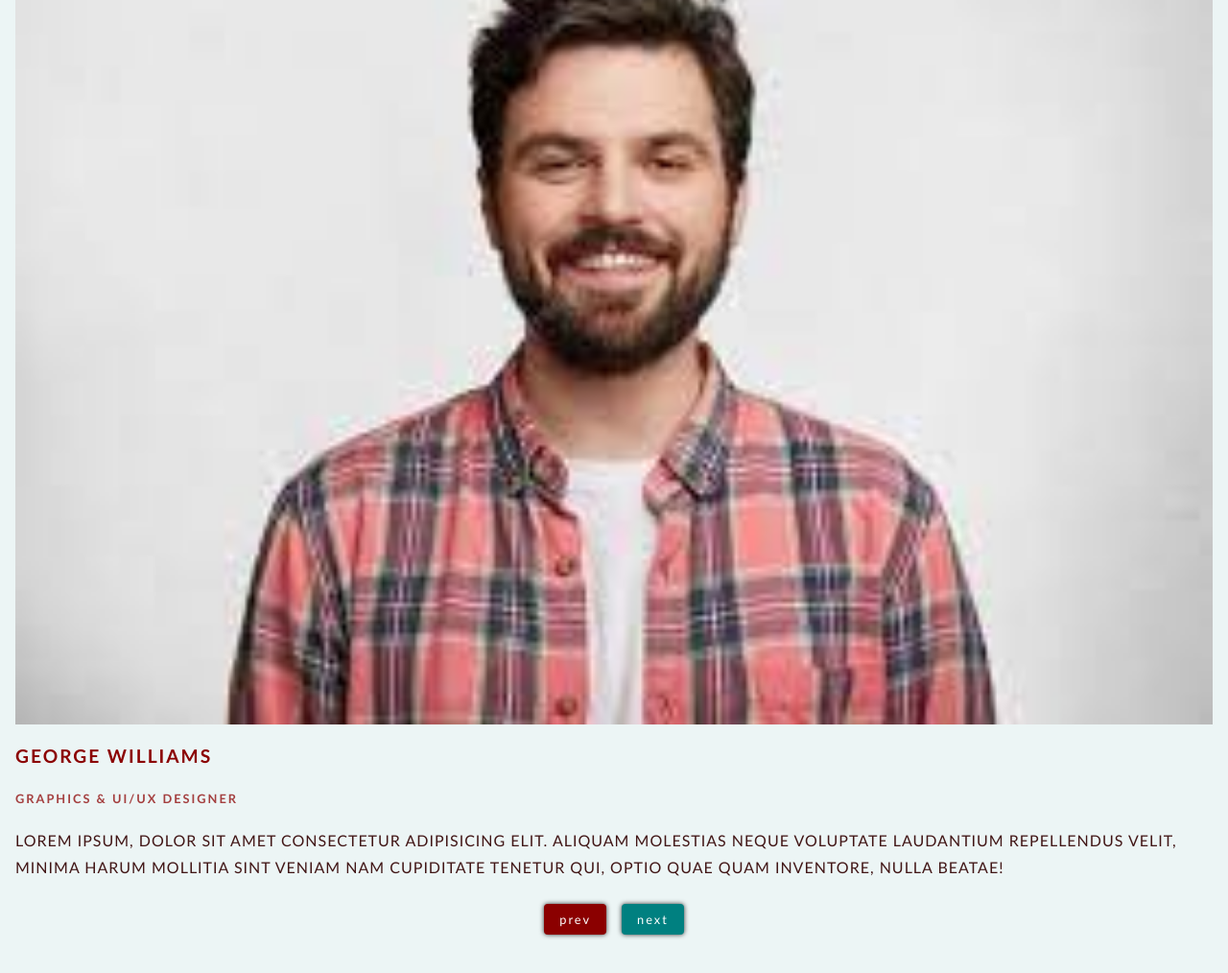
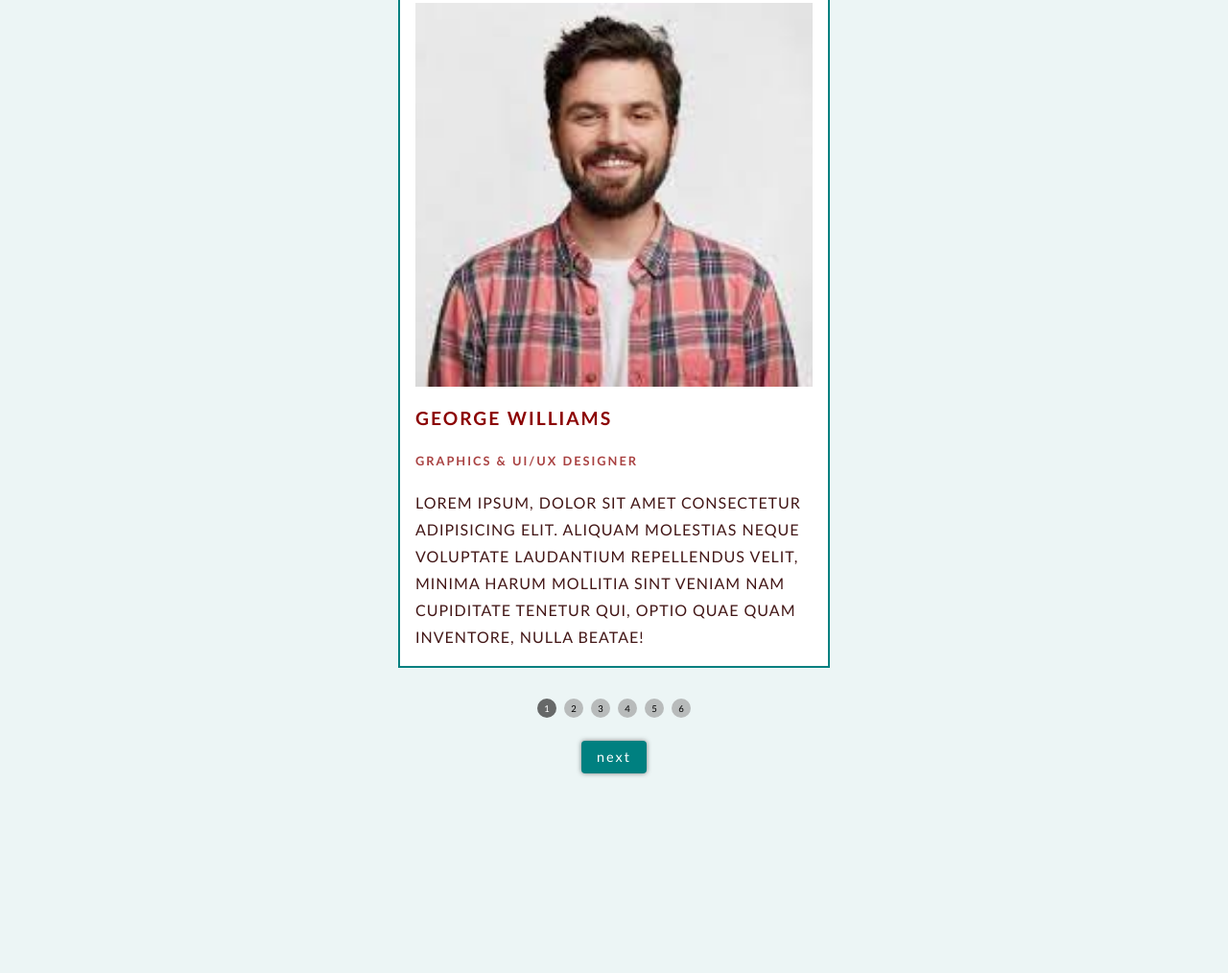
Before and after one commit to daisy28/Jtp, a website: page projects/slideshow/index.html in a window 1280 px wide. Shown: the part 199-1213 px from the top of the page at 96% size. After the commit the page ends 1045 px from the top, so only its background shows below. Drawn offline with Linux system fonts and the light colour scheme.

Commit message:
Feat: Completed the slideshow

```diff
--- a/projects/slideshow/index.html
+++ b/projects/slideshow/index.html
@@ -14,6 +14,8 @@
                <div class="slides_container">
 
                </div>
+               <div class="slide_number">
+               </div>
                <div class="btn_div">
                     <button class="prev_btn">prev</button>
                     <button class="next_btn">next</button>
--- a/projects/slideshow/script.d.ts
+++ b/projects/slideshow/script.d.ts
@@ -5,5 +5,8 @@ declare const usersData: {
     testimonial: string;
 }[];
 declare const slideContainer: HTMLElement;
+declare const slideNumber: HTMLElement;
+declare const slideShowButtons: NodeListOf<Element>;
 declare let slideCounter: number;
 declare const showSlides: () => void;
+declare const numberList: NodeListOf<Element>;
--- a/projects/slideshow/script.js
+++ b/projects/slideshow/script.js
@@ -30,8 +30,16 @@ const usersData = [
         occupation: "UI/UX Designer",
         testimonial: "Lorem ipsum, dolor sit amet consectetur adipisicing elit. Aliquam molestias neque voluptate laudantium repellendus velit, minima harum mollitia sint veniam nam cupiditate tenetur qui, optio quae quam inventore, nulla beatae!",
     },
+    {
+        img: "../assets/woman1.jpg",
+        name: "Jordan Clay",
+        occupation: "Software Developer",
+        testimonial: "Lorem ipsum, dolor sit amet consectetur adipisicing elit. Aliquam molestias neque voluptate laudantium repellendus velit, minima harum mollitia sint veniam nam cupiditate tenetur qui, optio quae quam inventore, nulla beatae!",
+    },
 ];
 const slideContainer = document.querySelector(".slides_container");
+const slideNumber = document.querySelector(".slide_number");
+const slideShowButtons = document.querySelectorAll(".btn_div button");
 let slideCounter = 0;
 const showSlides = () => {
     let html = `<div class="slides">
@@ -42,4 +50,41 @@ const showSlides = () => {
 </div>`;
     slideContainer.innerHTML = html;
 };
+usersData.map((data, index) => {
+    slideNumber.innerHTML += `<div class="number">${index + 1}</div>`;
+});
+const numberList = slideNumber.querySelectorAll(".number");
+numberList[slideCounter].classList.add("active_number");
 window.addEventListener("DOMContentLoaded", showSlides);
+slideShowButtons.forEach(btn => {
+    btn.addEventListener("click", () => {
+        if (btn.classList.contains("next_btn")) {
+            slideCounter === usersData.length - 1 ? slideCounter = 0 : slideCounter++;
+            numberList.forEach(num => {
+                num.classList.remove("active_number");
+            });
+            numberList[slideCounter].classList.add("active_number");
+            showSlides();
+        }
+        else {
+            slideCounter === 0 ? slideCounter = usersData.length - 1 : slideCounter--;
+            numberList.forEach(num => {
+                num.classList.remove("active_number");
+            });
+            numberList[slideCounter].classList.add("active_number");
+            showSlides();
+        }
+        if (slideCounter > 0) {
+            slideShowButtons[0].classList.add("show_prev_btn");
+        }
+        else {
+            slideShowButtons[0].classList.remove("show_prev_btn");
+        }
+        if (slideCounter === usersData.length - 1) {
+            slideShowButtons[1].classList.add("hide_next_btn");
+        }
+        else {
+            slideShowButtons[1].classList.remove("hide_next_btn");
+        }
+    });
+});
--- a/projects/slideshow/style.css
+++ b/projects/slideshow/style.css
@@ -23,12 +23,29 @@ body {
      text-transform: capitalize;
      letter-spacing: 3px;
      line-height: 28px;
+     margin: 2rem auto;
+     max-width: 330px;
+}
+
+.slides_container {
      margin-bottom: 2rem;
+}
+
+.slides {
+     padding: 1rem;
+     border: 2px solid teal;
+     transition: all 1s ease-in-out;
+     max-width: 450px;
+     margin: auto;
+     background-color: #fff;
 }
 
 .slides img {
      width: 100%;
+     height: 400px;
+     object-fit: cover;
      margin-bottom: 1rem;
+     transition: all 1s ease-in-out;
 }
 
 .slides h2 {
@@ -38,6 +55,7 @@ body {
      color: darkred;
      text-transform: uppercase;
      margin-bottom: 1rem;
+     transition: all 1s ease-in-out;
 }
 
 .slides h4 {
@@ -47,6 +65,7 @@ body {
      color: rgba(139, 0, 0, 0.746);
      text-transform: uppercase;
      margin-bottom: 1rem;
+     transition: all 1s ease-in-out;
 }
 
 .slides p {
@@ -55,6 +74,33 @@ body {
      letter-spacing: 1px;
      color: rgba(52, 5, 5, 0.932);
      text-transform: uppercase;
+}
+
+.slide_number {
+     display: flex;
+     justify-content: center;
+     align-items: center;
+     gap: .5rem;
+     width: 50%;
+     margin: auto;
+     transition: all 1s ease-in-out;
+}
+
+.number {
+     background-color: #8e8b8b8b;
+     padding: .5rem;
+     display: flex;
+     justify-content: center;
+     align-items: center;
+     border-radius: 50%;
+     width: 20px;
+     height: 20px;
+     font-size: .6rem;
+}
+
+.active_number {
+     background-color: #333333b9;
+     color: #fff;
 }
 
 .btn_div {
@@ -66,13 +112,14 @@ body {
 }
 
 .btn_div button {
-     padding: .5rem 1rem;
-     font-size: .8rem;
+     padding: .2rem 1rem;
+     font-size: .9rem;
+     line-height: 28px;
      letter-spacing: 2px;
      color: white;
      border: none;
      border-radius: 4px;
-     box-shadow: 0px 0px 5px #333;
+     box-shadow: 0px 0px 5px #3333339c;
      cursor: pointer;
 }
 
@@ -82,4 +129,13 @@ body {
 
 .prev_btn {
      background-color: darkred;
+     display: none;
 }
+
+.hide_next_btn {
+     display: none;
+}
+
+.show_prev_btn {
+     display: block;
+}
```
Also changed, not shown: projects/slideshow/script.ts (+51 -2 lines), 1 other file.
